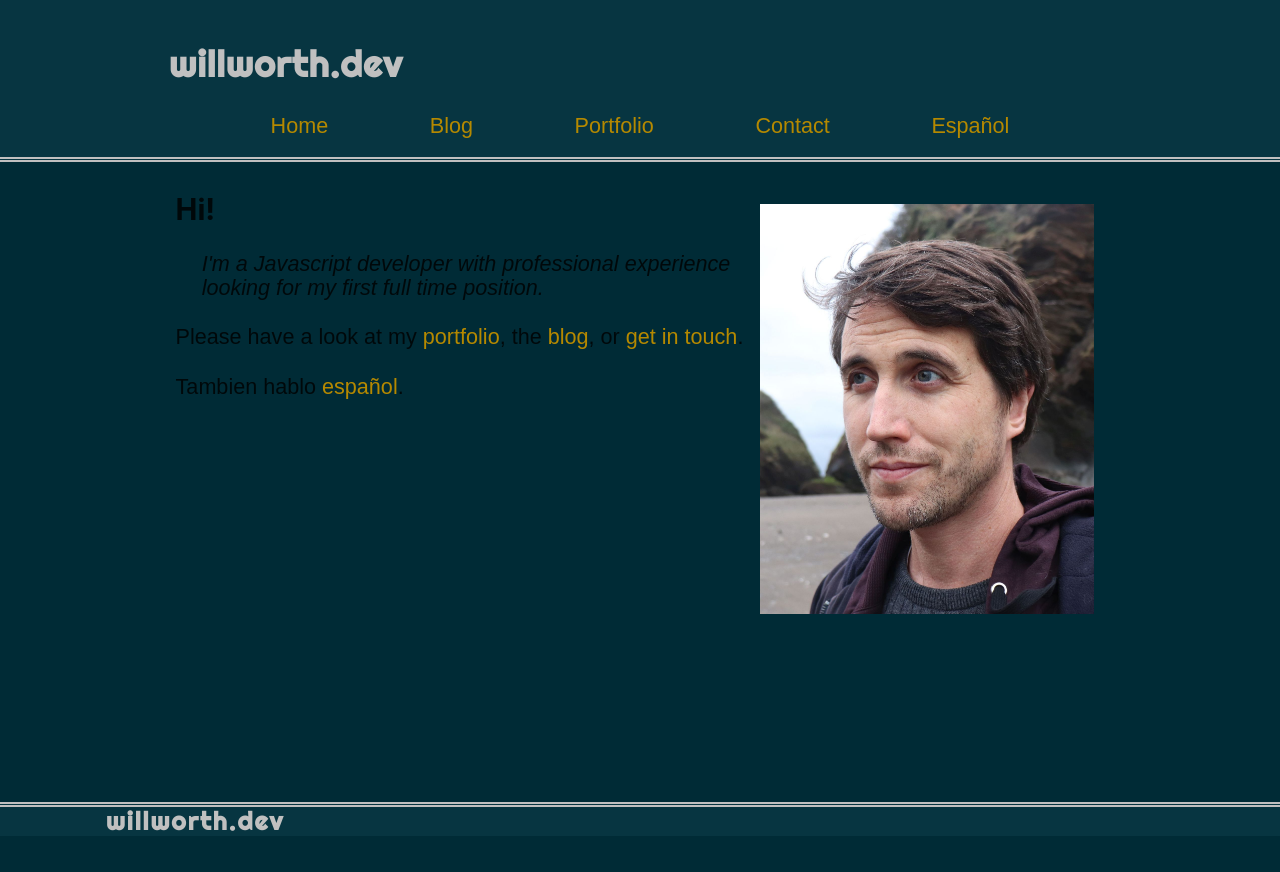
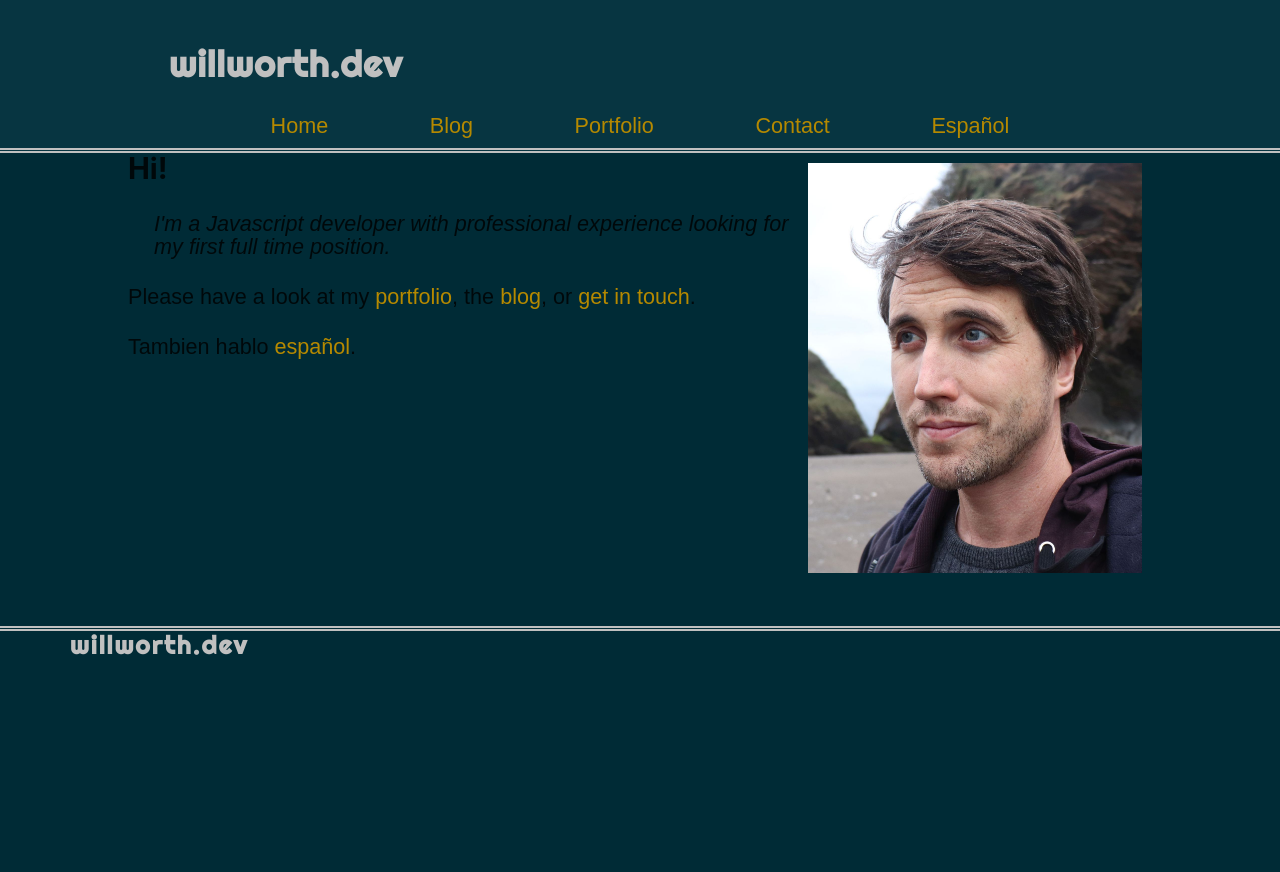
Before and after one commit to willworth/wwdev, a Gatsby site: page / in a window 1280 px wide. After the commit the page ends 800 px from the top, so only its background shows below. Built offline with nearby package versions, Linux system fonts and the light colour scheme; Gatsby itself is replaced by a stand-in of ours; a web font is replaced by a local one.

Commit message:
sanitise layout

```diff
--- a/src/components/Bio.js
+++ b/src/components/Bio.js
@@ -20,6 +20,7 @@ function Bio() {
               alt={author}
               style={{
                 marginBottom: 0,
+                marginTop: "1rem",
                 minWidth: 50,
                 borderRadius: `100%`,
               }}
--- a/src/components/Layout.js
+++ b/src/components/Layout.js
@@ -1,26 +1,24 @@
-import React from "react"
-// import { Link } from "gatsby"
-import Header from "./header"
-import Footer from "./footer"
-// import './mainstyle.css'
-import layoutStyles from "../styles/layout.module.scss"
-
+import React from "react";
+import Header from "./header";
+import Footer from "./footer";
+import layoutStyles from "../styles/layout.module.scss";
 
 class Layout extends React.Component {
-
   render() {
-    const {   children } = this.props
-
+    const { children } = this.props;
 
     return (
-      <div  className ={layoutStyles.layout}>
-           <Header/>
-
-        <main className ={layoutStyles.main}>{children}</main>
-        <Footer/>
+      <div className={layoutStyles.container}>
+        <Header />
+        <div className={layoutStyles.content}>
+         <div className={layoutStyles.main}>
+          {children}
+         </div>
+          <Footer />
+        </div>
       </div>
-    )
+    );
   }
 }
 
-export default Layout
+export default Layout;
--- a/src/components/footer.js
+++ b/src/components/footer.js
@@ -4,18 +4,17 @@ import { Link } from "gatsby";
 const Footer = () => (
   <div className ="footer"
     style={{
-      background: "#073541",
-    //   marginBottom: "1.45rem",
-      // minHeight: "10vh"
+      // background: "#073541"
+
     }}
   >
 
-      <h3 style={{ margin: 0 }}>
+      <h3 >
         <Link
           to="/"
           style={{
             color: "silver",
-            padding: "2rem",
+            paddingTop: "2rem",
             textDecoration: "none",
             marginLeft: "70px",
              letterSpacing: "2px",
--- a/src/styles/base.scss
+++ b/src/styles/base.scss
@@ -1,17 +1,7 @@
 @import url("https://fonts.googleapis.com/css?family=Fredericka+the+Great|Lora|Rock+Salt");
 @import url("https://fonts.googleapis.com/css?family=Righteous");
 
-// body {
-//   background-color: #002b36;
-//   margin: 0px;
-//   padding: 0px;
-//   font-family: "Lora", serif;
-//   font-size: 1.2em;
-//   color: #359f96;
-// }
-
 .footer {
-  flex-grow: 1;
   border-top: thick double silver;
 }
 
@@ -27,7 +17,6 @@ a .gatsby-resp-image-link {
   border-radius: 10px;
   margin: 0px 0 0 0;
   padding: 10px;
-  /* align-self: right; */
 }
 .portfolioPic {
   max-height: 430px;
@@ -44,7 +33,6 @@ a .gatsby-resp-image-link {
   text-align: right;
   font-family: monospace;
   background-color: darkcyan;
-  // background-color: #3a9bfb;
   color: black;
 }
 
@@ -57,28 +45,6 @@ a:hover {
   border-bottom-color: #b8c95c;
   border-bottom-color: #pink;
 }
-
-@media screen and (max-width: 920px) {
-  nav {
-    justify-content: space-evenly;
-    /* // currently changing nothing  */
-  }
-}
-
-// @media screen and (max-width: 414px) {
-//   nav {
-//     flex-direction: column;
-//     align-items: center;
-//   }
-// }
-
-// @media screen and (max-width: 414px) {
-//   .sitetitle {
-//     font-size: 1.5rem;
-//     margin: 0 auto;
-//     text-align: center;
-//   }
-// }
 
 a.gatsby-resp-image-background-image {
   background: none;
--- a/src/styles/header.module.scss
+++ b/src/styles/header.module.scss
@@ -18,16 +18,14 @@
 .sitetitle {
   font-size: 1.2rem;
   margin: 0;
-  // color: #3a9bfb;
   color: silver;
   font-family: Righteous;
   text-decoration: none;
-  // padding: 3px;
   letter-spacing: 1px;
 
   @media screen and (min-width: 414px) {
     font-size: 2rem;
-    margin-bottom: 1rem;
+    margin-bottom: 0.5rem;
   }
 }
 
@@ -46,7 +44,7 @@
   text-decoration: none;
   flex-direction: column;
   color: #b58900;
-  margin-bottom: 0.5rem;
+  // margin-bottom: 0.5rem;
   &:hover {
     text-decoration: none;
     color: goldenrod;
--- a/src/styles/layout.module.scss
+++ b/src/styles/layout.module.scss
@@ -3,38 +3,32 @@
 
 body {
   background-color: #002b36;
-  margin: 0px;
-  padding: 0px;
+  // margin: 0px;
+  // padding: 0px;
   font-family: "Lora", serif;
   font-size: 1.2em;
-  // color: #359f96;
   color: silver;
 }
 
-.layout {
+.container {
+  margin: 0 auto;
   display: flex;
-  justify-content: space-between;
   flex-direction: column;
-  // align-items: stretch;
   min-height: 100vh;
 }
 
 .main {
+  max-width: 80%;
   margin: 0 auto;
-  // max-width: 960px;
-  padding: 1.45em 1.0875em;
-  flex: 1;
-  min-height: 80vh;
+  padding-bottom: 1rem;
+}
 
+.content {
+  flex-grow: 1;
+  // max-width: 800px;
   a {
-    // background: linear-gradient(to bottom, #fdca40 0%, #a5a5a5 100%);
-    background: inherit;
-    background-position: 0 100%;
-    background-repeat: repeat-x;
-    background-size: 4px 4px;
     color: #b58900;
     text-decoration: none;
-    transition: background-size 0.2s;
 
     &:hover {
       text-decoration: underline;
--- a/src/templates/blog-post.js
+++ b/src/templates/blog-post.js
@@ -12,7 +12,7 @@ class BlogPostTemplate extends React.Component {
     const { previous, next } = this.props.pageContext
 
     return (
-      <Layout className={layoutStlyes.layout} location={this.props.location} title={siteTitle}>
+      <Layout location={this.props.location} title={siteTitle}>
         <SEO title={post.frontmatter.title} description={post.excerpt} />
         <h1>{post.frontmatter.title}</h1>
         <p
```
